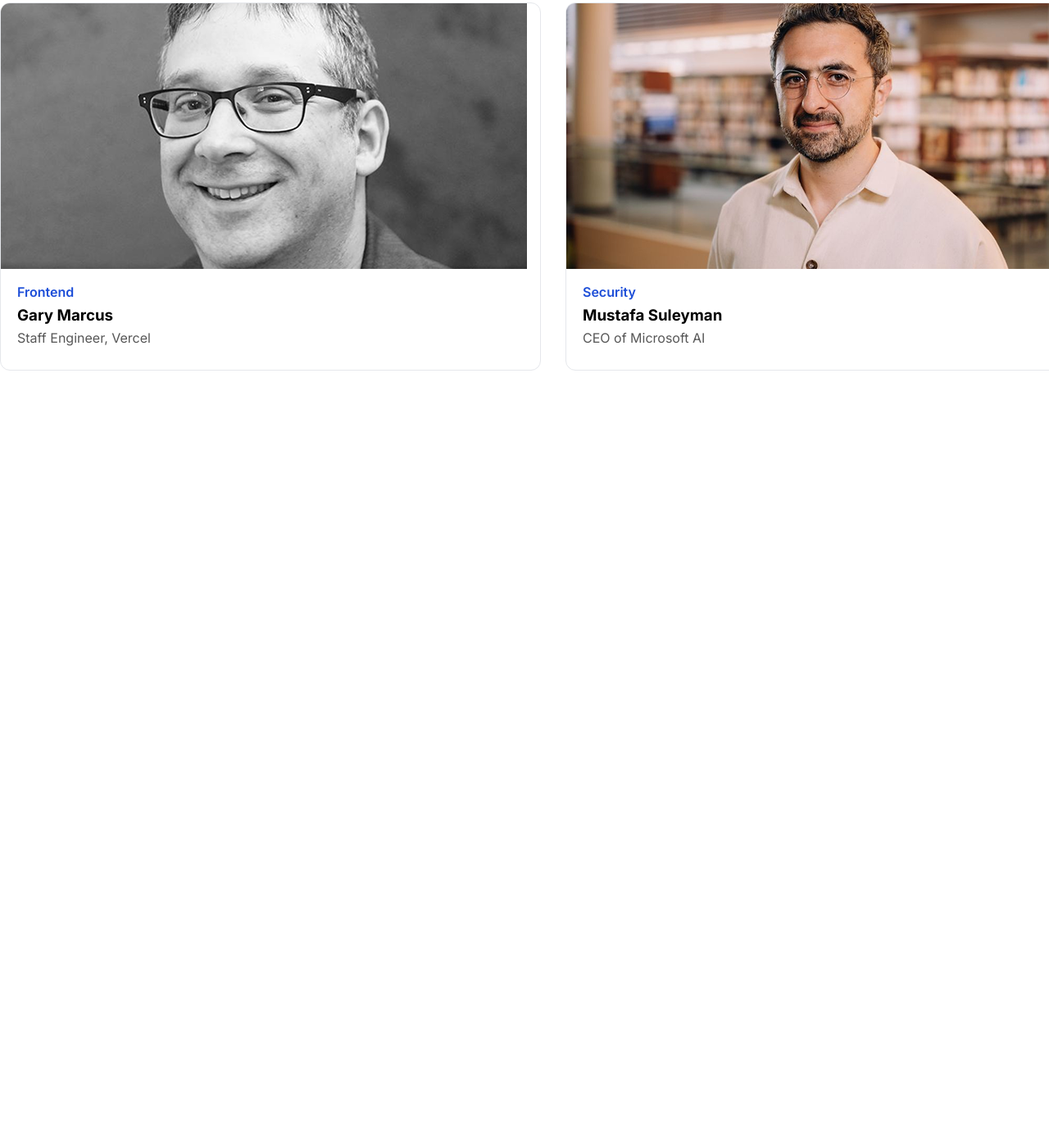
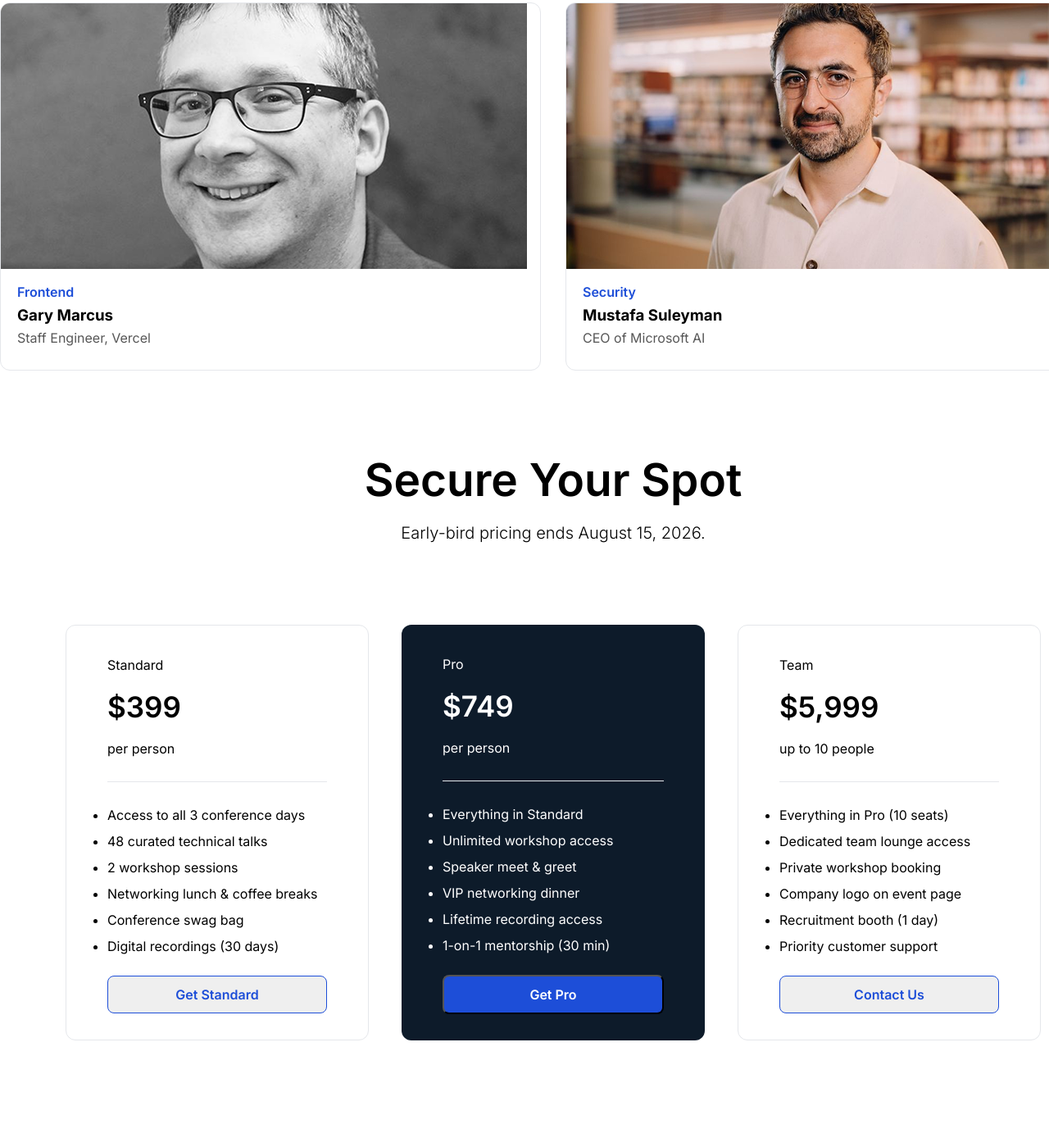
Before and after one commit to MasudShishir222/B14-A1, a plain HTML site: page index.html in a window 1280 px wide. Shown: the part 1609-3008 px from the top of the page at 82% size. Before the commit the page ends 2061 px from the top, so only its background shows below. Drawn offline with Linux system fonts and the light colour scheme.

Commit message:
Add: Secure spot section and center meet speaker section"

```diff
--- a/index.html
+++ b/index.html
@@ -90,6 +90,62 @@
       </div>
     </div>
   </section>
+
+  <!-- section 3 -->
+
+  <section class="securespot">
+    <div class="s2text">
+      <h2 class="s2sub">Secure Your Spot</h2>
+      <p class="s2para">Early-bird pricing ends August 15, 2026.</p>
+    </div>
+    <div class="pricing">
+      <div class="pricebox">
+        <p>Standard</p>
+        <h2 class="cash">$399</h2>
+        <p>per person</p>
+        <hr class="divider">
+        <ul>
+          <li>Access to all 3 conference days</li>
+          <li>48 curated technical talks</li>
+          <li>2 workshop sessions</li>
+          <li>Networking lunch & coffee breaks</li>
+          <li>Conference swag bag</li>
+          <li>Digital recordings (30 days)</li>
+        </ul>
+        <button class="button3">Get Standard</button>
+      </div>
+      <div class="priceboxb">
+        <p>Pro</p>
+        <h2 class="cash">$749</h2>
+        <p>per person</p>
+        <hr class="divider">
+        <ul>
+          <li>Everything in Standard</li>
+          <li>Unlimited workshop access</li>
+          <li>Speaker meet & greet</li>
+          <li>VIP networking dinner</li>
+          <li>Lifetime recording access</li>
+          <li>1-on-1 mentorship (30 min)</li>
+        </ul>
+        <button class="button3b">Get Pro</button>
+      </div>
+      <div class="pricebox">
+        <p>Team</p>
+        <h2 class="cash">$5,999</h2>
+        <p>up to 10 people</p>
+        <hr class="divider">
+        <ul class="align">
+          <li>Everything in Pro (10 seats)</li>
+          <li>Dedicated team lounge access</li>
+          <li>Private workshop booking</li>
+          <li>Company logo on event page</li>
+          <li>Recruitment booth (1 day)</li>
+          <li>Priority customer support</li>
+        </ul>
+        <button class="button3">Contact Us</button>
+      </div>
+    </div>
+  </section>
 </body>
 
 </html>
--- a/style.css
+++ b/style.css
@@ -159,3 +159,113 @@
 .stext2 {
   color: #575757;
 }
+
+
+/* section3 */
+
+.speaker {
+  max-width: 1320px;
+  width: 100%;
+  margin: 0 auto;
+
+}
+
+.securespot {
+  max-width: 1320px;
+  width: 100%;
+  margin: 0 auto;
+}
+
+.s2text {
+  width: 1350px;
+  text-align: center;
+  margin-top: 100px;
+}
+
+.s2sub {
+  font-size: 55px;
+  font-weight: 600;
+  margin-top: 50px;
+}
+
+.s2para {
+  font-size: 20px;
+  font-weight: 300;
+  padding-top: 20px;
+  margin: 0 auto;
+}
+
+.pricing {
+  width: 1350px;
+  display: flex;
+  margin-top: 50px;
+  padding: 50px 80px;
+  justify-content: space-between;
+}
+
+.pricebox {
+  border: 1px solid #E5E7EB;
+  min-width: 370px;
+  border-radius: 12px;
+  padding: 32px 50px;
+  margin-bottom: 80px;
+  text-align: left;
+  line-height: 2.0;
+}
+
+.priceboxb {
+  background-color: #0D1B2A;
+  min-width: 370px;
+  border-radius: 12px;
+  padding: 32px 50px;
+  margin-bottom: 80px;
+  text-align: left;
+  color: #fff;
+  line-height: 2.0;
+}
+
+.button3 {
+  color: #1D4ED8;
+  border: 1px solid #1D4ED8;
+  padding: 12px;
+  width: 100%;
+  font-size: 16px;
+  cursor: pointer;
+  border-radius: 8px;
+  font-weight: 600;
+  margin-top: 20px;
+}
+
+.button3:hover {
+  cursor: pointer;
+  background-color: #dad9d9;
+}
+
+.button3b {
+  color: #fff;
+  background-color: #1D4ED8;
+  padding: 12px;
+  width: 100%;
+  font-size: 16px;
+  cursor: pointer;
+  border-radius: 8px;
+  font-weight: 600;
+  margin-top: 20px;
+}
+
+.button3b:hover {
+  cursor: pointer;
+  background-color: #1f1485;
+}
+
+.divider {
+  border: none;
+  height: 1px;
+  background-color: #E5E7EB;
+  margin: 24px 0;
+}
+
+.cash {
+  font-size: 35px;
+  font-weight: 600;
+}
```
